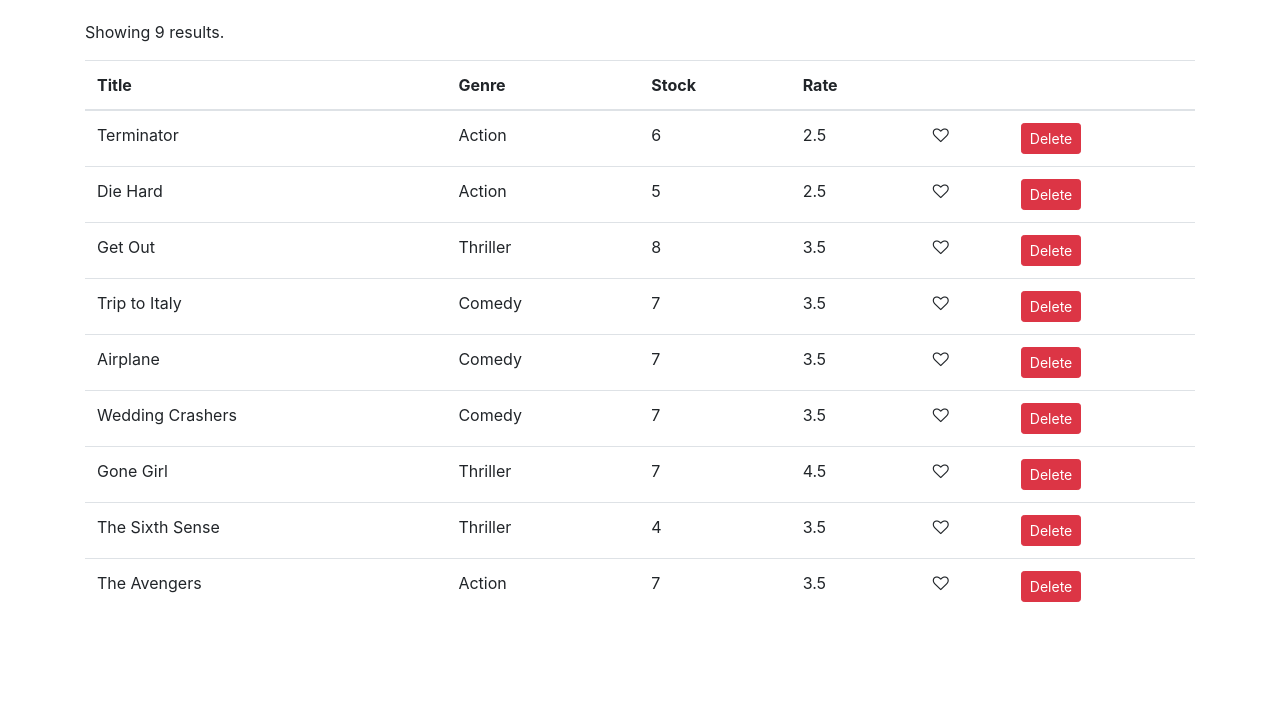
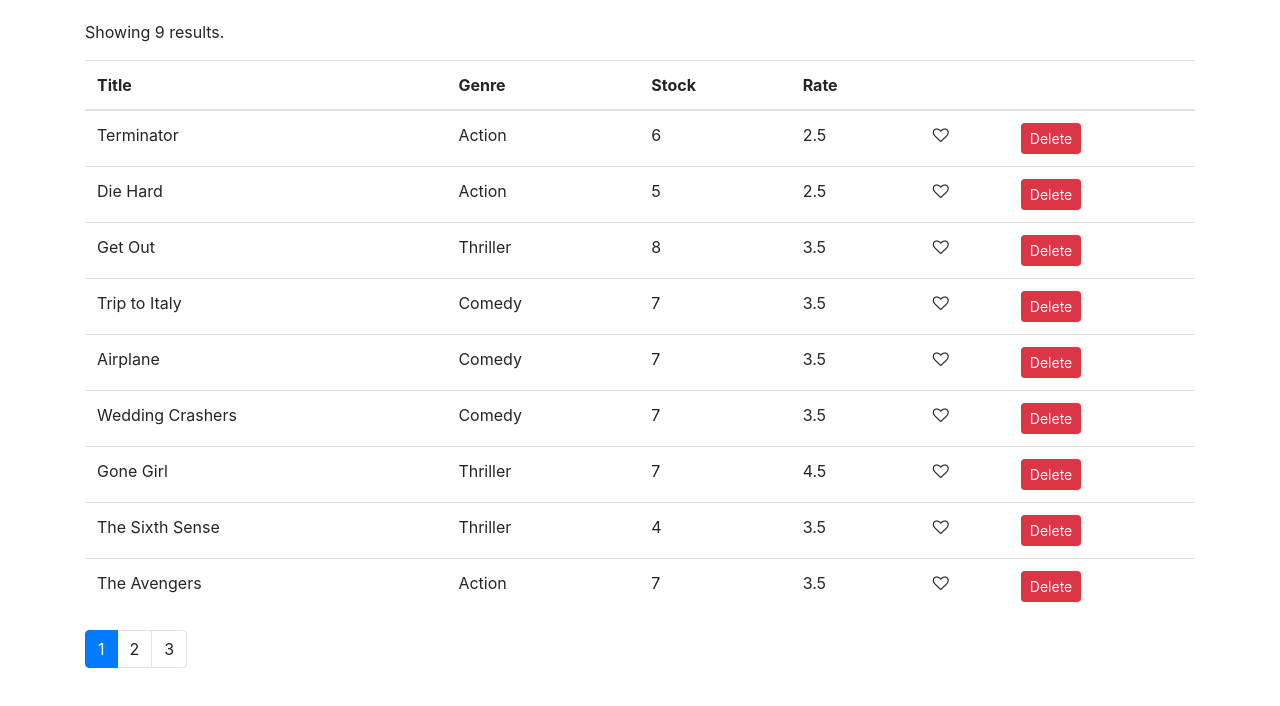
Before and after one commit to prateek951/Movie-Vid-App, a React (Create React App) app in the folder movievid/: page / in a window 1280 px wide. Shown: the top 706 px of the page. Built offline with nearby package versions, Linux system fonts and the light colour scheme.

Commit message:
selecting currentPage

```diff
--- a/movievid/src/components/Movies.js
+++ b/movievid/src/components/Movies.js
@@ -6,7 +6,8 @@
 export default class Movies extends Component {
   state = {
     movies: [],
-    pageSize: 4
+    pageSize: 4,
+    currentPage: 1
   };
   componentDidMount() {
     const movies = getMovies();
@@ -29,9 +30,10 @@
   }
   handlePageChange = page => {
       console.log(page);
+      this.setState({currentPage: page});
   }
   render() {
-    const { movies } = this.state;
+    const { movies, pageSize, currentPage } = this.state;
     if (movies.length === 0) {
       return <h1>There are no movies in the database!</h1>;
     }
@@ -69,7 +71,7 @@
             ))}
           </tbody>
         </table>
-        <Pagination moviesCount={movies.length} pageSize={10} onPageChange={this.handlePageChange}/>
+        <Pagination moviesCount={movies.length} currentPage={currentPage} pageSize={pageSize} onPageChange={this.handlePageChange}/>
       </React.Fragment>
     );
   }
--- a/movievid/src/components/common/Pagination.js
+++ b/movievid/src/components/common/Pagination.js
@@ -1,7 +1,8 @@
 import React from "react";
 import _ from "lodash";
 
-const Pagination = ({ moviesCount, pageSize }) => {
+const Pagination = ({ moviesCount, pageSize, currentPage, onPageChange }) => {
+  console.log(currentPage);
   const pagesCount = Math.ceil(moviesCount / pageSize);
   // console.log(pagesCount);
   if(pagesCount === 1) {
@@ -13,8 +14,8 @@
     <nav>
       <ul className="pagination">
         {pages.map(page =>(
-          <li className="page-item" key={page}>
-            <a className="page-link">{page}</a>
+          <li className={page===currentPage ? "page-item active" : "page-item"} key={page}>
+            <a className="page-link" onClick={() => onPageChange(page)}>{page}</a>
           </li>
         ))}
       </ul>
```
